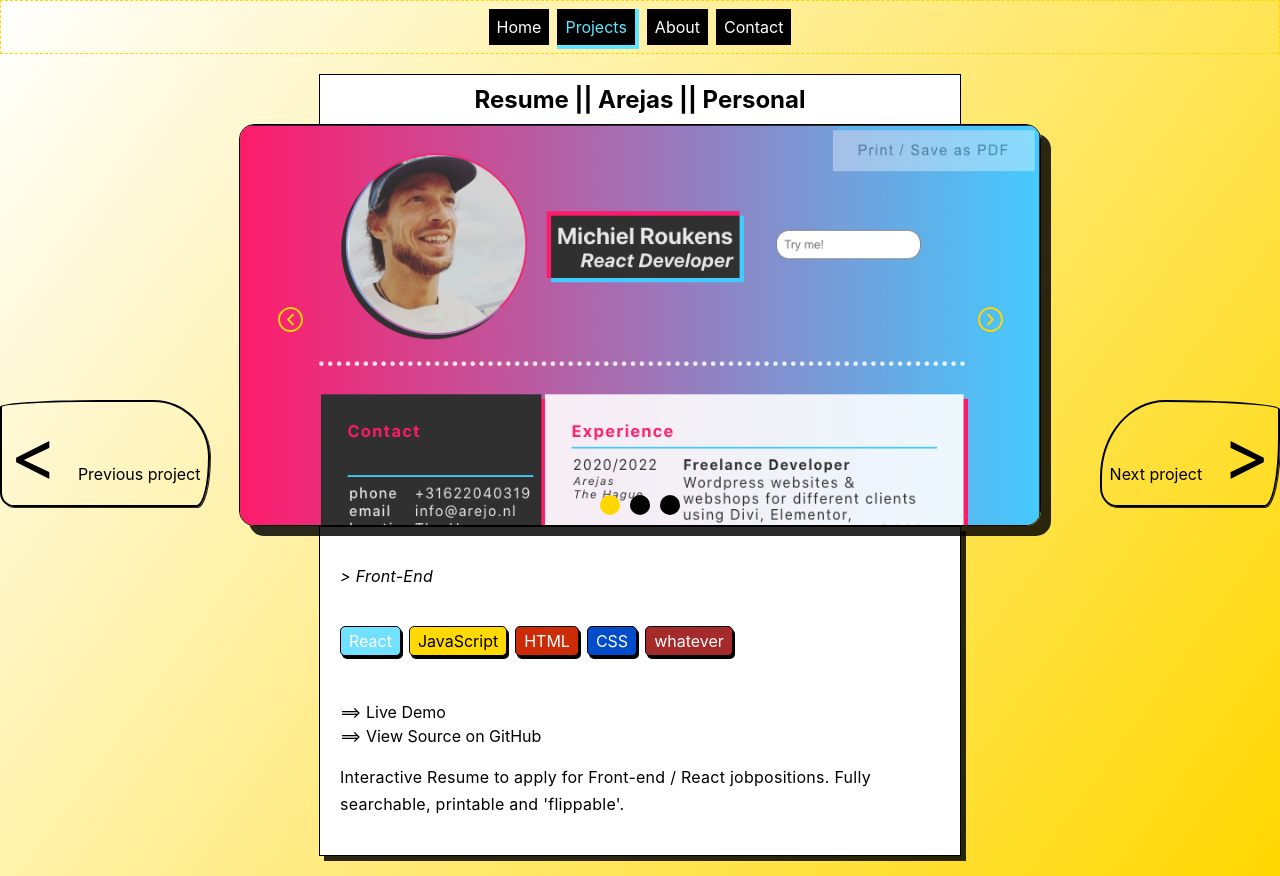
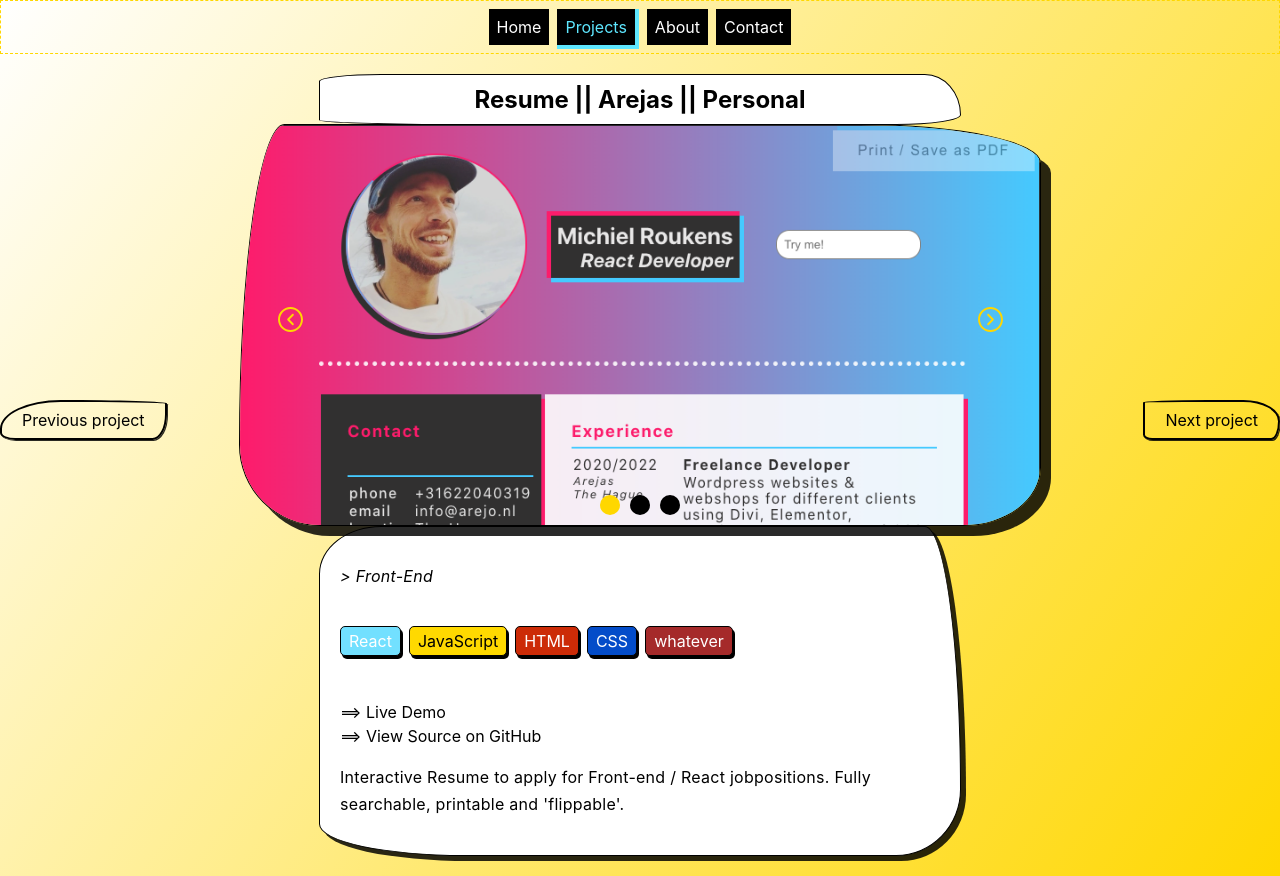
Before and after one commit to arejasverduras/portfolio, a React (Create React App) app: page /projects/1 in a window 1280 px wide. Built offline with nearby package versions, Linux system fonts and the light colour scheme.

Commit message:
rounded border styles to all sections

```diff
--- a/src/App.css
+++ b/src/App.css
@@ -199,6 +199,7 @@ opacity: 1;
   .projectSlide img {
     width: 100%;
     object-position: 0;
+    object-fit: cover;
   }
 
   .slideDescription {
@@ -383,6 +384,10 @@ height: 30%;
   border: 1px solid black;
   z-index: 0;
   text-align: center;
+  border-top-right-radius: 7% 99%;
+  border-bottom-left-radius: 28% 12%;
+  border-bottom-right-radius: 12.5% 25%;
+  border-top-left-radius: 12% 18%;
 }
 
 .imageSlider {
@@ -395,6 +400,10 @@ border: 1px solid black;
 border-radius: 15px;
 box-shadow: rgba(0, 0, 0, 0.837) 10px 10px;
 text-align: left;
+border-top-left-radius: 7% 99%;
+border-top-right-radius: 28% 12%;
+border-bottom-left-radius: 12.5% 25%;
+border-bottom-right-radius: 12% 18%;
 }
 
 .projectImage {
@@ -415,6 +424,10 @@ text-align: left;
   background-color: white;
   box-shadow: rgba(0, 0, 0, 0.837) 5px 5px;
   border: 1px solid black;
+  border-top-right-radius: 7% 99%;
+border-bottom-left-radius: 28% 12%;
+border-bottom-right-radius: 12.5% 25%;
+border-top-left-radius: 12% 18%;
 }
 
 .projectContent .projectTileTech {
@@ -454,12 +467,12 @@ text-align: left;
 
 .projectButton {
   border: 2px solid black;
-  padding: 8px;
+  padding: 8px 20px;
   box-shadow:rgba(0, 0, 0, 0.837) 1px 1px;
   top: 0;
   left: 0;
-  border-top-left-radius: 50% 99%;
-  border-top-right-radius: 88% 12%;
+  border-top-right-radius: 50% 99%;
+  border-top-left-radius: 88% 12%;
   border-bottom-left-radius: 12.5% 25%;
   border-bottom-right-radius: 12% 88%;
   transition: all 500ms;
@@ -467,34 +480,25 @@ text-align: left;
 
 .projectButton:hover {
   position: relative;
-  top: -10px;
-  left: -10px;
-  box-shadow:rgba(0, 0, 0, 0.837) 10px 10px;
+  top: -6px;
+  left: -6px;
+  box-shadow:rgba(0, 0, 0, 0.837) 6px 6px;
 }
 
 .projectButton:active {
   top: 10px;
   left:10px;
-  box-shadow: rgba(0, 0, 0, 0.837) -10px -10px;
+  box-shadow: rgba(0, 0, 0, 0.837) -3px -3px;
   border-right: 10px solid rgba(0, 0, 0, 0.837);
   border-bottom: 10px solid rgba(0, 0, 0, 0.837);
 }
 
-.prevButton::before {
-  content: '< ';
-  font-size: 72px;
-}
 
 .prevButton {
-  border-top-right-radius: 50% 99%;
-  border-top-left-radius: 88% 12%;
+  border-top-left-radius: 50% 99%;
+  border-top-right-radius: 88% 12%;
   border-bottom-left-radius: 12.5% 25%;
   border-bottom-right-radius: 12% 88%;
-}
-
-.nextButton::after {
-  content: ' >';
-  font-size: 72px;
 }
 
 /* About */
```
